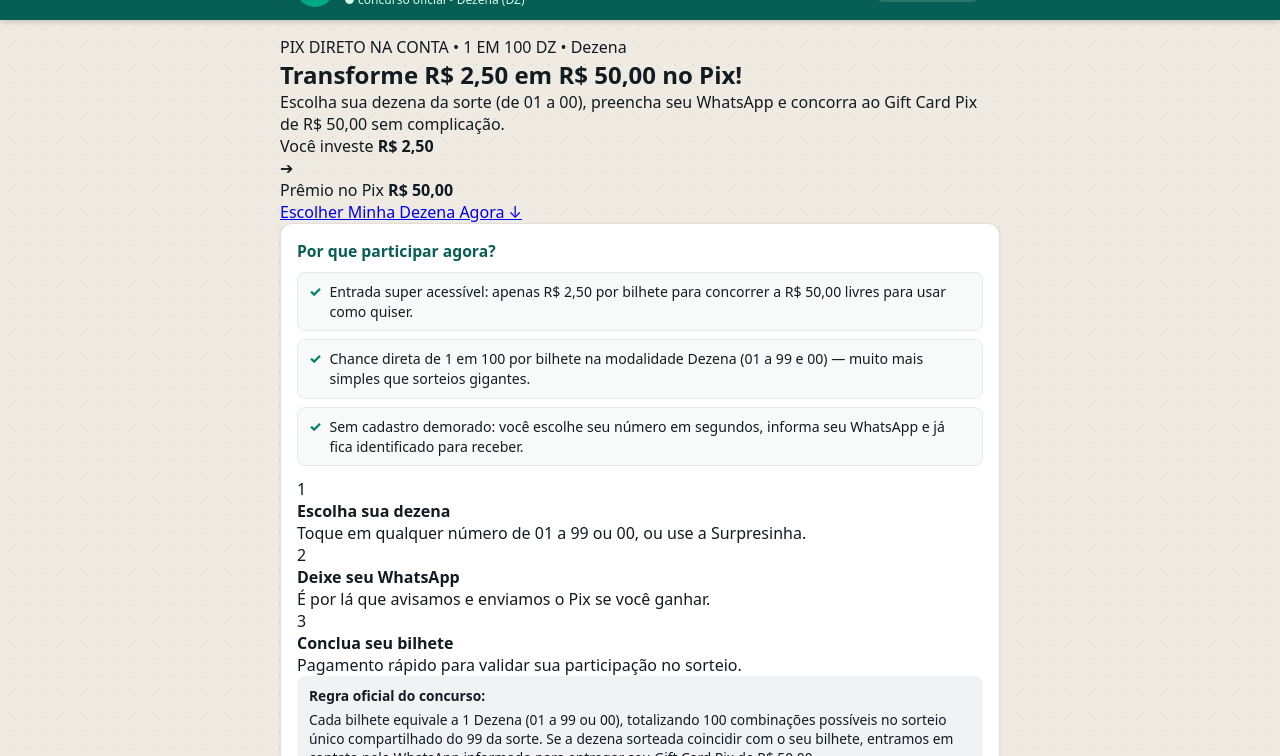
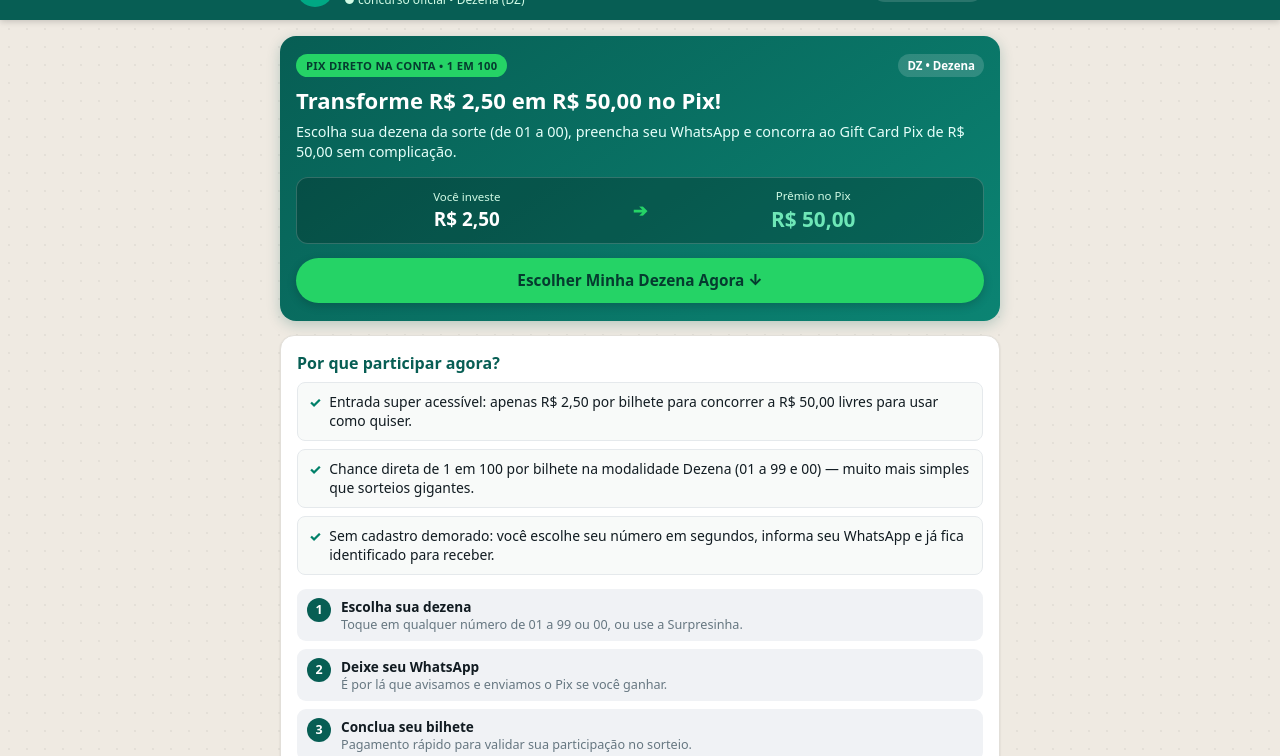
Before and after one commit to FrankieBox/99-da-sorte, a website: page public/produto.html in a window 1280 px wide. Shown: the part 44-800 px from the top of the page. Drawn offline with Linux system fonts and the light colour scheme.

Commit message:
Refactor styles in public/style.css
Updated styles for various elements, including card borders, button sizes, and font sizes. Added new styles for landing page elements.

```diff
--- a/public/style.css
+++ b/public/style.css
@@ -17,6 +17,10 @@
   padding: 0;
   font-family: system-ui, -apple-system, "Segoe UI", Roboto, Helvetica, Arial, sans-serif;
   -webkit-tap-highlight-color: transparent;
+}
+
+html {
+  scroll-behavior: smooth;
 }
 
 body {
@@ -130,7 +134,7 @@ body {
 
 .wa-card {
   background: var(--wa-balao-entrada);
-  border-radius: 12px;
+  border-radius: 14px;
   padding: 16px;
   box-shadow: 0 1px 2px rgba(11, 20, 26, 0.13);
   border: 1px solid var(--wa-borda);
@@ -138,10 +142,10 @@ body {
 }
 
 .wa-card-titulo {
-  font-size: 0.98rem;
+  font-size: 1rem;
   font-weight: 700;
   color: var(--wa-header);
-  margin-bottom: 10px;
+  margin-bottom: 8px;
 }
 
 .wa-historico-topo {
@@ -244,7 +248,7 @@ input[type="text"]:focus,
 }
 
 .visor-valor {
-  font-size: 1.22rem;
+  font-size: 1.35rem;
   font-weight: 800;
   color: var(--wa-texto);
 }
@@ -297,14 +301,15 @@ input[type="text"]:focus,
 
 .btn-wa-enviar {
   width: 100%;
-  padding: 13px 16px;
+  padding: 14px 16px;
   background: var(--wa-verde);
   color: #ffffff;
   border: none;
-  border-radius: 24px;
-  font-size: 0.98rem;
-  font-weight: 700;
+  border-radius: 26px;
+  font-size: 1rem;
+  font-weight: 800;
   cursor: pointer;
+  box-shadow: 0 3px 10px rgba(0, 168, 132, 0.28);
 }
 
 .btn-wa-enviar:hover {
@@ -457,9 +462,9 @@ input[type="text"]:focus,
 }
 
 .lp-subtitulo {
-  font-size: 0.88rem;
+  font-size: 0.86rem;
   color: var(--wa-mutado);
-  margin-bottom: 4px;
+  margin-bottom: 10px;
   line-height: 1.4;
 }
 
@@ -471,12 +476,14 @@ input[type="text"]:focus,
 
 .lp-regra-box {
   background: #f0f2f5;
+  border-left: 3px solid var(--wa-verde);
   border-radius: 8px;
   padding: 10px 12px;
-  font-size: 0.86rem;
+  font-size: 0.85rem;
   display: flex;
   flex-direction: column;
   gap: 5px;
+  line-height: 1.4;
 }
 
 .lp-meta {
@@ -484,6 +491,257 @@ input[type="text"]:focus,
   color: var(--wa-mutado);
 }
 
+/* HERO E ELEMENTOS DE CONVERSÃO DA LANDING PAGE */
+.lp-banner-hero {
+  background: linear-gradient(145deg, #075e54 0%, #0b8473 100%);
+  color: #ffffff;
+  border-radius: 16px;
+  padding: 18px 16px;
+  margin-bottom: 14px;
+  box-shadow: 0 4px 14px rgba(7, 94, 84, 0.24);
+}
+
+.lp-banner-topo {
+  display: flex;
+  flex-wrap: wrap;
+  justify-content: space-between;
+  align-items: center;
+  gap: 6px;
+  margin-bottom: 10px;
+}
+
+.lp-pill-destaque {
+  background: #25d366;
+  color: #053b2f;
+  font-size: 0.7rem;
+  font-weight: 800;
+  padding: 4px 10px;
+  border-radius: 999px;
+  letter-spacing: 0.3px;
+}
+
+.lp-pill-cota {
+  background: rgba(255, 255, 255, 0.16);
+  color: #ffffff;
+  font-size: 0.72rem;
+  font-weight: 700;
+  padding: 4px 9px;
+  border-radius: 999px;
+}
+
+.lp-hero-titulo {
+  font-size: 1.38rem;
+  font-weight: 800;
+  line-height: 1.22;
+  margin-bottom: 8px;
+}
+
+.lp-hero-sub {
+  font-size: 0.9rem;
+  color: #e6fffa;
+  line-height: 1.42;
+  margin-bottom: 14px;
+}
+
+.lp-placar-oferta {
+  display: grid;
+  grid-template-columns: 1fr auto 1fr;
+  align-items: center;
+  gap: 8px;
+  background: rgba(0, 0, 0, 0.22);
+  border: 1px solid rgba(255, 255, 255, 0.18);
+  border-radius: 12px;
+  padding: 10px 12px;
+  margin-bottom: 14px;
+}
+
+.lp-placar-item {
+  display: flex;
+  flex-direction: column;
+  align-items: center;
+  text-align: center;
+  gap: 2px;
+}
+
+.lp-placar-item span {
+  font-size: 0.72rem;
+  color: #d1fae5;
+}
+
+.lp-placar-item strong {
+  font-size: 1.18rem;
+  font-weight: 800;
+}
+
+.lp-placar-item.destaque strong {
+  color: #6ee7b7;
+  font-size: 1.3rem;
+}
+
+.lp-placar-seta {
+  font-size: 1.1rem;
+  font-weight: 800;
+  color: #25d366;
+}
+
+.lp-criativo-box {
+  margin-bottom: 14px;
+  border-radius: 12px;
+  overflow: hidden;
+  border: 1px solid rgba(255, 255, 255, 0.2);
+}
+
+.lp-criativo-box img {
+  width: 100%;
+  display: block;
+  object-fit: cover;
+}
+
+.lp-btn-ancora {
+  display: block;
+  width: 100%;
+  text-align: center;
+  text-decoration: none;
+  background: #25d366;
+  color: #053b2f;
+  font-weight: 800;
+  font-size: 0.96rem;
+  padding: 12px 14px;
+  border-radius: 24px;
+  box-shadow: 0 3px 10px rgba(0, 0, 0, 0.18);
+}
+
+.lp-copy-lista {
+  display: flex;
+  flex-direction: column;
+  gap: 8px;
+  margin-bottom: 14px;
+}
+
+.lp-copy-item {
+  display: flex;
+  align-items: flex-start;
+  gap: 8px;
+  background: #f8faf9;
+  border: 1px solid #e5e9ec;
+  border-radius: 8px;
+  padding: 9px 11px;
+  font-size: 0.87rem;
+  line-height: 1.4;
+}
+
+.lp-copy-check {
+  color: #008069;
+  font-weight: 800;
+  flex-shrink: 0;
+}
+
+.lp-passos {
+  display: flex;
+  flex-direction: column;
+  gap: 8px;
+  margin-bottom: 14px;
+}
+
+.lp-passo {
+  display: flex;
+  align-items: flex-start;
+  gap: 10px;
+  padding: 8px 10px;
+  background: #f0f2f5;
+  border-radius: 9px;
+}
+
+.lp-passo-num {
+  width: 24px;
+  height: 24px;
+  border-radius: 50%;
+  background: var(--wa-header);
+  color: #ffffff;
+  font-size: 0.78rem;
+  font-weight: 800;
+  display: flex;
+  align-items: center;
+  justify-content: center;
+  flex-shrink: 0;
+  margin-top: 1px;
+}
+
+.lp-passo strong {
+  display: block;
+  font-size: 0.85rem;
+  color: var(--wa-texto);
+}
+
+.lp-passo p {
+  font-size: 0.79rem;
+  color: var(--wa-mutado);
+  line-height: 1.35;
+}
+
+.lp-escolha-topo {
+  display: flex;
+  justify-content: space-between;
+  align-items: flex-start;
+  gap: 8px;
+}
+
+.btn-surpresinha {
+  background: var(--wa-balao-saida);
+  color: #006653;
+  border: 1px solid var(--wa-verde);
+  border-radius: 18px;
+  padding: 6px 11px;
+  font-size: 0.78rem;
+  font-weight: 800;
+  cursor: pointer;
+  flex-shrink: 0;
+}
+
+.btn-surpresinha:active {
+  background: var(--wa-verde);
+  color: #ffffff;
+}
+
+.lp-grade-dz {
+  display: grid;
+  grid-template-columns: repeat(10, 1fr);
+  gap: 5px;
+  max-height: 190px;
+  overflow-y: auto;
+  padding: 8px;
+  background: #f8faf9;
+  border: 1px solid #d1d7db;
+  border-radius: 10px;
+  margin-bottom: 12px;
+}
+
+.dz-chip {
+  padding: 7px 2px;
+  font-size: 0.78rem;
+  font-weight: 700;
+  border: 1px solid #ced6db;
+  border-radius: 6px;
+  background: #ffffff;
+  color: var(--wa-texto);
+  cursor: pointer;
+}
+
+.dz-chip.ativa {
+  background: var(--wa-verde);
+  color: #ffffff;
+  border-color: var(--wa-verde-hover);
+}
+
+.lp-garantia-texto {
+  margin-top: 9px;
+  font-size: 0.76rem;
+  color: var(--wa-mutado);
+  text-align: center;
+  line-height: 1.35;
+}
+
+/* PROBABILIDADES */
 .prob-lista {
   display: flex;
   flex-direction: column;
@@ -586,70 +844,3 @@ input[type="text"]:focus,
 .btn-copiar-regra:active {
   background: var(--wa-verde);
 }
-
-.lp-badge {
-  display: inline-block;
-  background: var(--wa-balao-saida);
-  color: #006653;
-  font-size: 0.72rem;
-  font-weight: 800;
-  padding: 4px 10px;
-  border-radius: 999px;
-  margin-bottom: 8px;
-  letter-spacing: 0.3px;
-}
-
-.lp-copy-lista {
-  display: flex;
-  flex-direction: column;
-  gap: 8px;
-  margin: 10px 0 12px;
-}
-
-.lp-copy-item {
-  display: flex;
-  align-items: flex-start;
-  gap: 8px;
-  background: #f8faf9;
-  border: 1px solid #e5e9ec;
-  border-radius: 8px;
-  padding: 9px 11px;
-  font-size: 0.88rem;
-  line-height: 1.4;
-}
-
-.lp-copy-check {
-  color: #008069;
-  font-weight: 800;
-  flex-shrink: 0;
-}
-
-.lp-grade-dz {
-  display: grid;
-  grid-template-columns: repeat(10, 1fr);
-  gap: 5px;
-  max-height: 190px;
-  overflow-y: auto;
-  padding: 8px;
-  background: #f8faf9;
-  border: 1px solid #d1d7db;
-  border-radius: 10px;
-  margin-bottom: 12px;
-}
-
-.dz-chip {
-  padding: 7px 2px;
-  font-size: 0.78rem;
-  font-weight: 700;
-  border: 1px solid #ced6db;
-  border-radius: 6px;
-  background: #ffffff;
-  color: var(--wa-texto);
-  cursor: pointer;
-}
-
-.dz-chip.ativa {
-  background: var(--wa-verde);
-  color: #ffffff;
-  border-color: var(--wa-verde-hover);
-}
```
